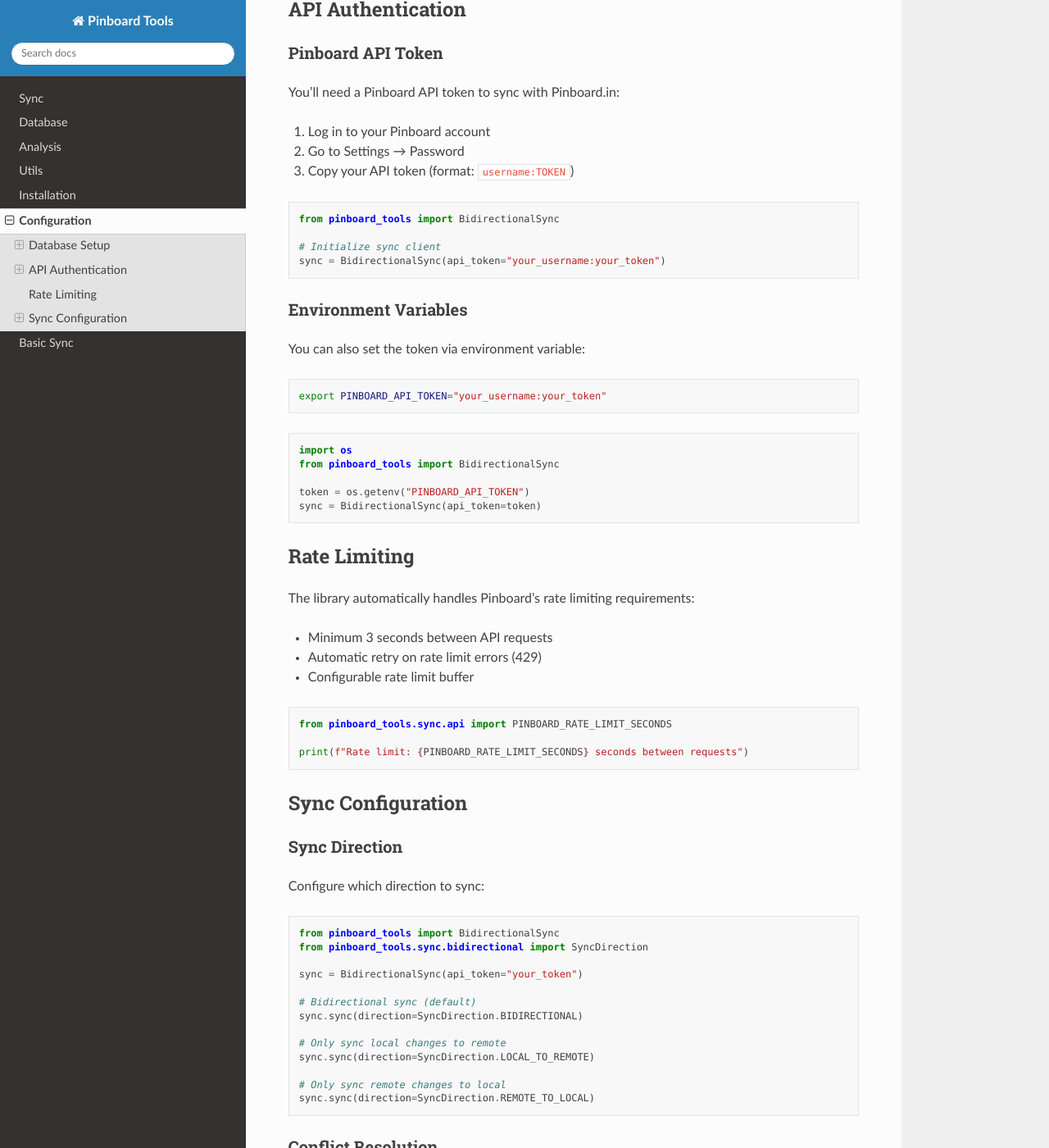
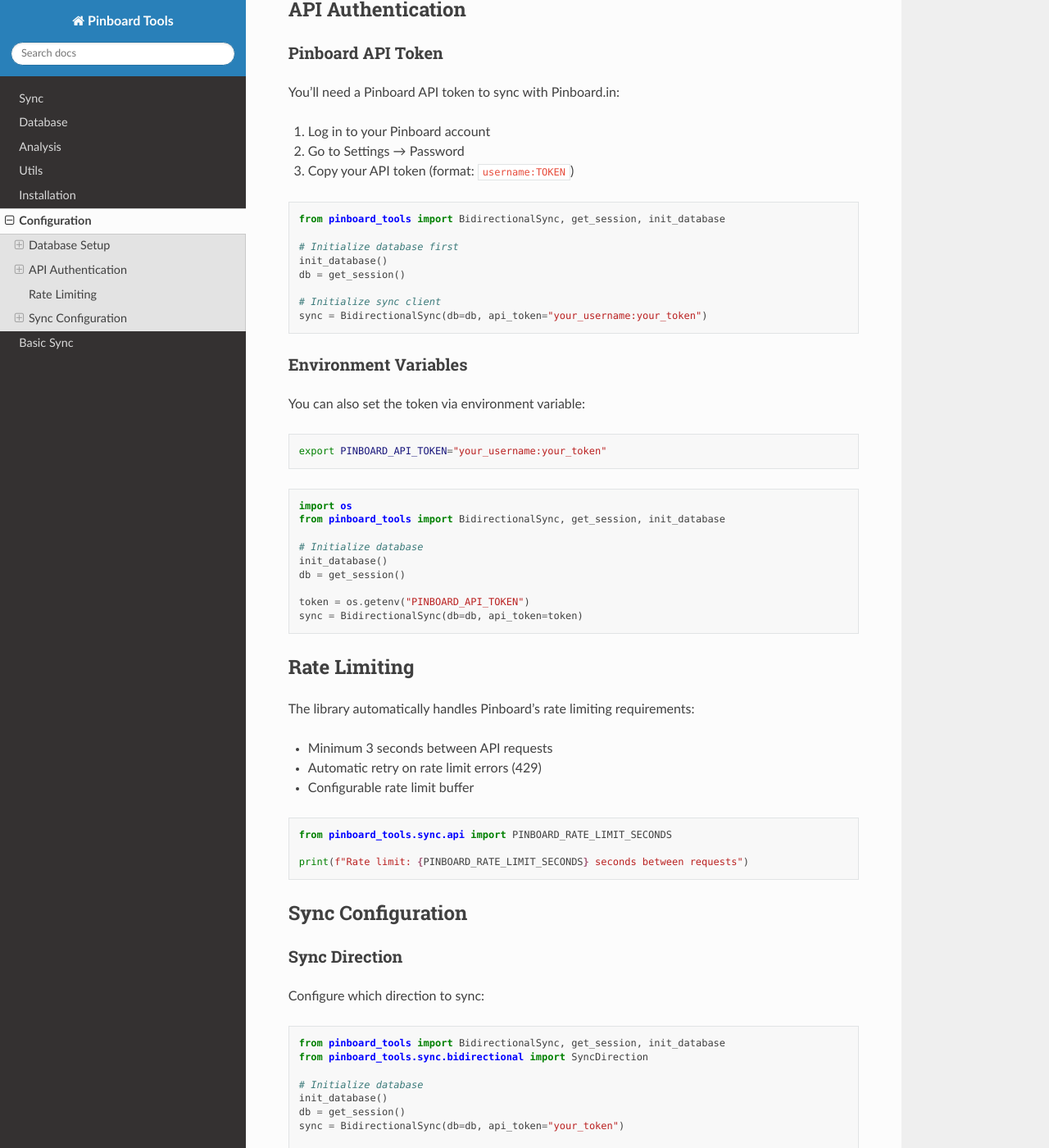
Before and after one commit to kevinmcmahon/pinboard-tools, a Sphinx documentation site: the page built from docs/guide/configuration.rst, in a window 1280 px wide and 1400 px high, scrolled down 708 px. Shown: the whole window at 82% size. Built offline with Sphinx 7.4.7 and the Read the Docs theme 3.1.0, drawn with Linux system fonts in a browser that asks for light colours.

Commit message:
ci: 🚀 update API docs
- Set GitHub releases to publish immediately instead of drafts
- Update all documentation examples to use new database session API requiring explicit `get_session()` and `db` parameter
- Add twine to dev dependencies for package publishing

```diff
--- a/docs/guide/configuration.rst
+++ b/docs/guide/configuration.rst
@@ -44,10 +44,14 @@
 
 .. code-block:: python
 
-   from pinboard_tools import BidirectionalSync
+   from pinboard_tools import BidirectionalSync, get_session, init_database
+
+   # Initialize database first
+   init_database()
+   db = get_session()
 
    # Initialize sync client
-   sync = BidirectionalSync(api_token="your_username:your_token")
+   sync = BidirectionalSync(db=db, api_token="your_username:your_token")
 
 Environment Variables
 ---------------------
@@ -61,10 +65,14 @@
 .. code-block:: python
 
    import os
-   from pinboard_tools import BidirectionalSync
+   from pinboard_tools import BidirectionalSync, get_session, init_database
+
+   # Initialize database
+   init_database()
+   db = get_session()
 
    token = os.getenv("PINBOARD_API_TOKEN")
-   sync = BidirectionalSync(api_token=token)
+   sync = BidirectionalSync(db=db, api_token=token)
 
 Rate Limiting
 =============
@@ -91,10 +99,13 @@
 
 .. code-block:: python
 
-   from pinboard_tools import BidirectionalSync
+   from pinboard_tools import BidirectionalSync, get_session, init_database
    from pinboard_tools.sync.bidirectional import SyncDirection
 
-   sync = BidirectionalSync(api_token="your_token")
+   # Initialize database
+   init_database()
+   db = get_session()
+   sync = BidirectionalSync(db=db, api_token="your_token")
 
    # Bidirectional sync (default)
    sync.sync(direction=SyncDirection.BIDIRECTIONAL)
--- a/pyproject.toml
+++ b/pyproject.toml
@@ -101,5 +101,6 @@
     "sphinx>=8.2.3",
     "sphinx-autodoc-typehints>=3.2.0",
     "sphinx-rtd-theme>=3.0.2",
+    "twine>=6.1.0",
     "types-requests>=2.32.0.20250602",
 ]
```
Also changed, not shown: docs/examples/basic-sync.rst (+10 -4 lines), docs/index.rst (+5 -2 lines), 2 other files.
